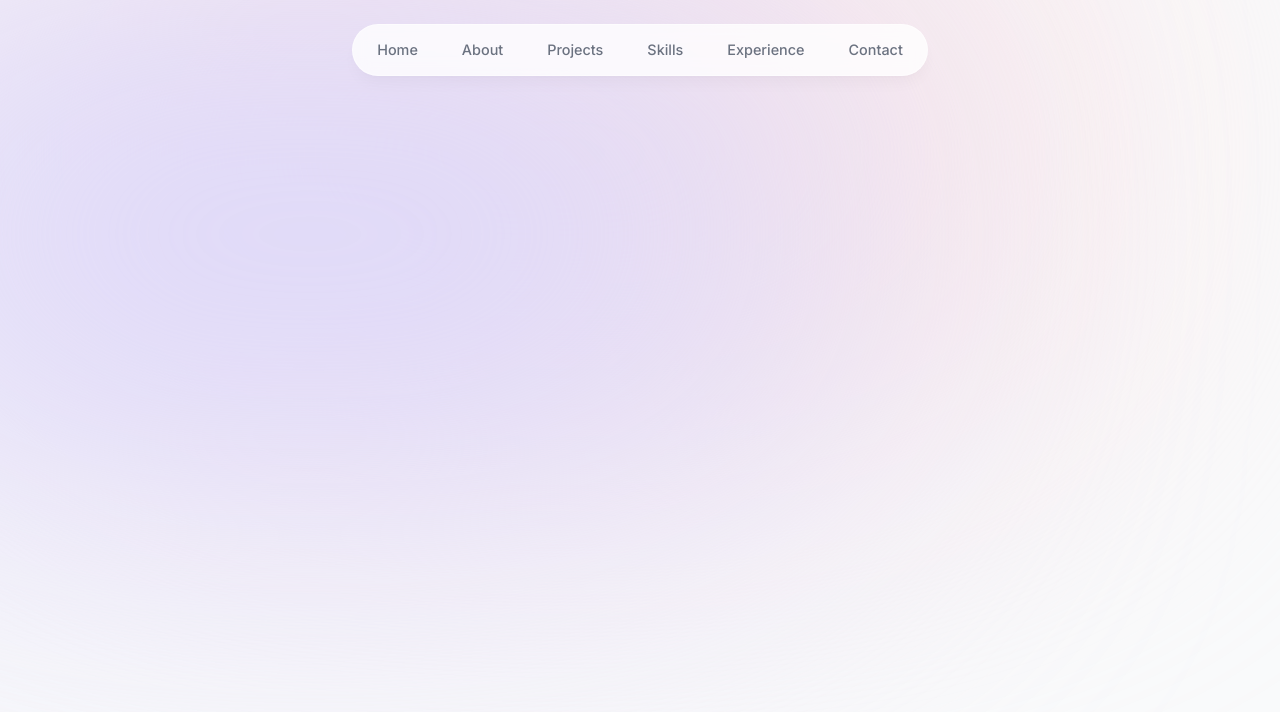
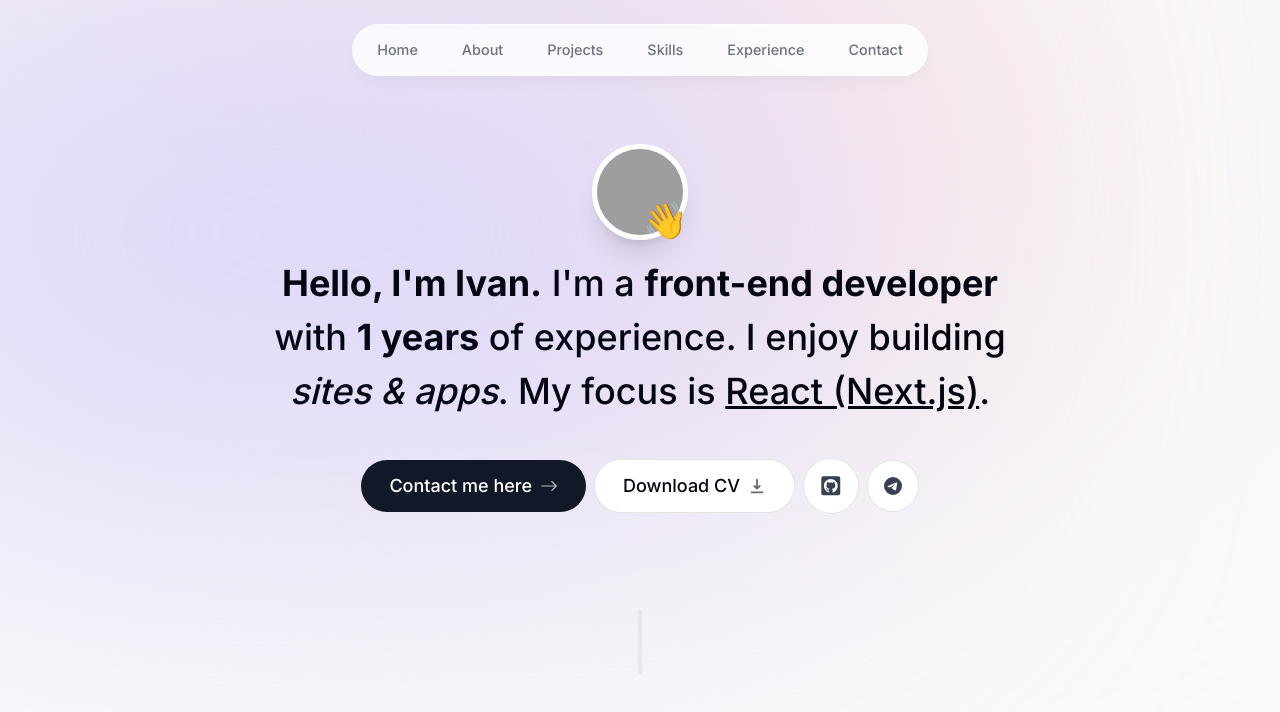
Before and after one commit to amberlynn364/portfolio, a Next.js app: page / in a window 1280 px wide. Shown: the top 712 px of the page. Built offline with nearby package versions, Linux system fonts and the light colour scheme; grey boxes are pictures that could not be loaded.

Commit message:
feat: add Intro section and SectionDivider component

```diff
--- a/app/layout.tsx
+++ b/app/layout.tsx
@@ -16,7 +16,7 @@
 }) {
   return (
     <html lang="en">
-      <body className={`${inter.className} bg-gray-50 text-gray-950 relative h-[5000px]`}>
+      <body className={`${inter.className} bg-gray-50 text-gray-950 relative h-[5000px] pt-28 sm:pt-36`}>
         <div className="bg-[#fbe2e3] absolute top-[-6rem] -z-10 right-[11rem] h-[31.25rem] w-[31.25rem] rounded-full blur-[10rem] sm:w-[68.75rem]" />
         <div className="bg-[#dbd7fb] absolute top-[-1rem] -z-10 left-[-35rem] h-[31.25rem] w-[50rem] rounded-full blur-[10rem] sm:w-[68.75rem] md:left-[-33rem] lg:left-[-28rem] xl:left-[-15rem] 2xl:left-[-5rem]" />
         <Header />
--- a/app/page.tsx
+++ b/app/page.tsx
@@ -1,5 +1,11 @@
+import Intro from '@/components/Intro';
+import SectionDivider from '@/components/SectionDivider';
+
 export default function Home() {
   return (
-    <main className="" />
+    <main className="flex flex-col items-center px-4">
+      <Intro />
+      <SectionDivider />
+    </main>
   );
 }
--- /dev/null
+++ b/components/Intro.tsx
@@ -0,0 +1,93 @@
+'use client';
+
+import Image from 'next/image';
+import myPhoto from '@/public/my-photo.jpg';
+import { motion } from 'framer-motion';
+import Link from 'next/link';
+import { BsArrowRight, BsTelegram } from 'react-icons/bs';
+import { HiDownload } from 'react-icons/hi';
+import { FaGithubSquare } from 'react-icons/fa';
+
+export default function Intro() {
+  return (
+    <section className="mb-28 max-w-[50rem] text-center sm:mb-0">
+      <div className="flex items-center justify-center">
+        <div className="relative">
+          <motion.div
+            initial={{ opacity: 0, scale: 0 }}
+            animate={{ opacity: 1, scale: 1 }}
+            transition={{ type: 'tween', duration: 0.2 }}
+          >
+            <Image
+              src={myPhoto}
+              alt="Ivan portrait"
+              width={192}
+              height={192}
+              quality={95}
+              priority
+              className="h-24 w-24 object-cover rounded-full border-[0.35rem] border-white shadow-xl"
+            />
+          </motion.div>
+          <motion.span
+            initial={{ opacity: 0, scale: 0 }}
+            animate={{ opacity: 1, scale: 1 }}
+            transition={{
+              type: 'spring',
+              stiffness: 125,
+              delay: 0.1,
+              duration: 0.7,
+            }}
+            className="absolute bottom-0 right-0 text-4xl"
+          >
+            👋
+          </motion.span>
+        </div>
+      </div>
+      <motion.p
+        className="mb-10 mt-4 px-4 text-2xl font-medium !leading-[1.5] sm:text-4xl"
+        initial={{ opacity: 0, y: 100 }}
+        animate={{ opacity: 1, y: 0 }}
+      >
+        <span className="font-bold">Hello, I'm Ivan.</span>
+        {' '}
+        I'm a
+        {' '}
+        <span className="font-bold">front-end developer</span>
+        {' '}
+        with
+        {' '}
+        <span className="font-bold">1 years</span>
+        {' '}
+        of experience. I enjoy
+        building
+        {' '}
+        <span className="italic">sites & apps</span>
+        . My focus is
+        {' '}
+        <span className="underline">React (Next.js)</span>
+        .
+      </motion.p>
+      <motion.div
+        className="flex flex-col sm:flex-row items-center justify-center gap-2 px-4 text-lg font-medium"
+        initial={{ opacity: 0, y: 100 }}
+        animate={{ opacity: 1, y: 0 }}
+        transition={{ delay: 0.1 }}
+      >
+        <Link href="#contact" className="group bg-gray-900 text-white px-7 py-3 flex items-center gap-2 rounded-full  outline-none focus:scale-110 hover:scale-110 hover:bg-gray-950 active:scale-105 transition">
+          Contact me here
+          <BsArrowRight className="opacity-70 group-hover:translate-x-1 transition" />
+        </Link>
+        <a href="/CV.pdf" download className="group bg-white px-7 py-3 flex items-center gap-2 rounded-full outline-none focus:scale-110 hover:scale-110 active:scale-105 transition cursor-pointer border border-black/10">
+          Download CV
+          <HiDownload className="opacity-60 group-hover:translate-y-1 transition" />
+        </a>
+        <a href="https://github.com/amberlynn364" target="_blank" className="bg-white p-4 text-gray-700 flex items-center gap-2 text-[1.35rem] rounded-full outline-none focus:scale-[1.15] hover:scale-[1.15] hover:text-gray-950 active:scale-105 transition cursor-pointer border border-black/10" rel="noreferrer">
+          <FaGithubSquare />
+        </a>
+        <a href="https://t.me/amberlynn364" target="_blank" className="bg-white p-4 text-gray-700 flex items-center gap-2 rounded-full outline-none focus:scale-[1.15] hover:scale-[1.15] hover:text-gray-950 active:scale-105 transition cursor-pointer border border-black/10" rel="noreferrer">
+          <BsTelegram />
+        </a>
+      </motion.div>
+    </section>
+  );
+}
--- /dev/null
+++ b/components/SectionDivider.tsx
@@ -0,0 +1,14 @@
+'use client';
+
+import { motion } from 'framer-motion';
+
+export default function SectionDivider() {
+  return (
+    <motion.div
+      className="bg-gray-200 my-24 h-16 w-1 rounded-full hidden sm:block"
+      initial={{ opacity: 0, y: 100 }}
+      animate={{ opacity: 1, y: 0 }}
+      transition={{ delay: 0.125 }}
+    />
+  );
+}
```
Also changed, not shown: .eslintrc.json, 2 other files (tests, documents, lock files or other folders).
